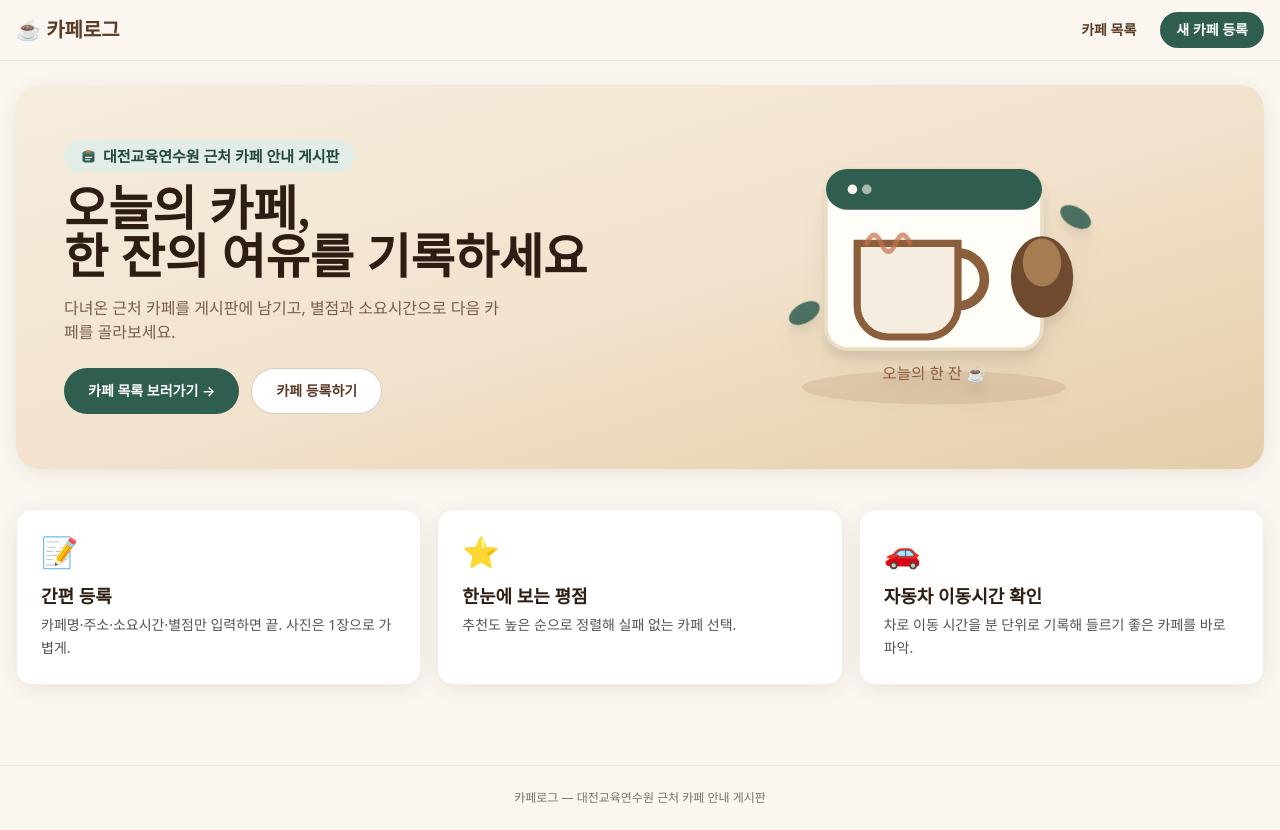
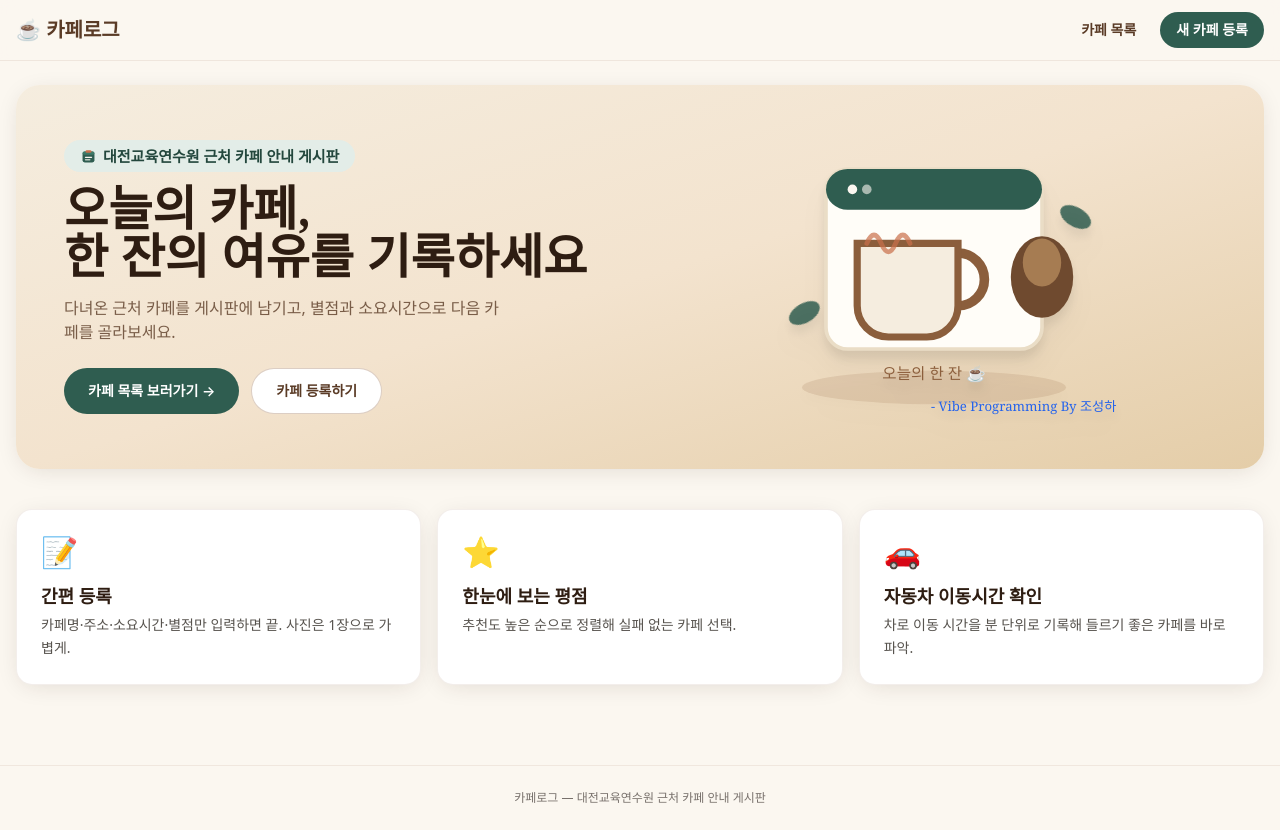
Before and after one commit to csh1975/CafeInfo, a Next.js app: page / in a window 1280 px wide. Built offline with nearby package versions, Linux system fonts and the light colour scheme.

Commit message:
style: 메인 이미지 우측 하단에 제작 크레딧 문구 추가
Ultraworked with [Sisyphus](https://github.com/code-yeongyu/oh-my-openagent)

Co-authored-by: Sisyphus <clio-agent@sisyphuslabs.ai>

```diff
--- a/app/page.tsx
+++ b/app/page.tsx
@@ -57,6 +57,7 @@ export default function Home() {
                 <ellipse cx="278" cy="70" rx="14" ry="8" transform="rotate(30 278 70)" />
               </g>
               <text x="160" y="205" textAnchor="middle" fontSize="13" fill="#8B5E3C" fontFamily="Georgia, serif">오늘의 한 잔 ☕</text>
+              <text x="312" y="232" textAnchor="end" fontSize="11" fill="#2563EB" fontFamily="Georgia, serif">- Vibe Programming By 조성하</text>
             </svg>
           </div>
         </div>
```
